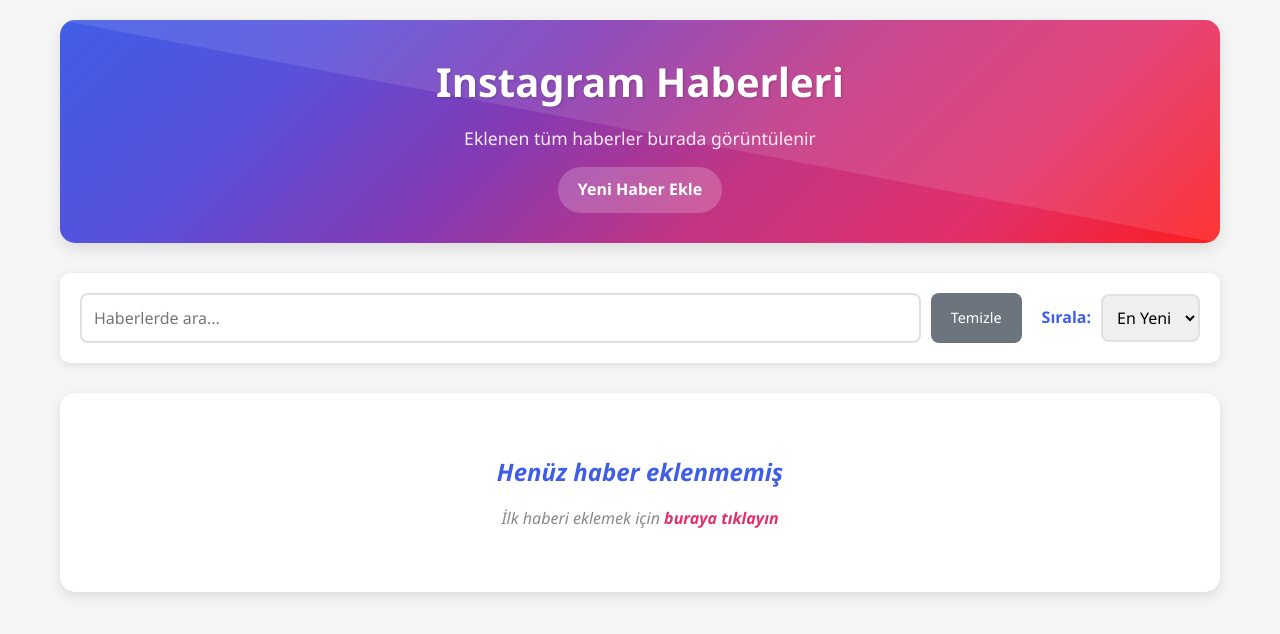
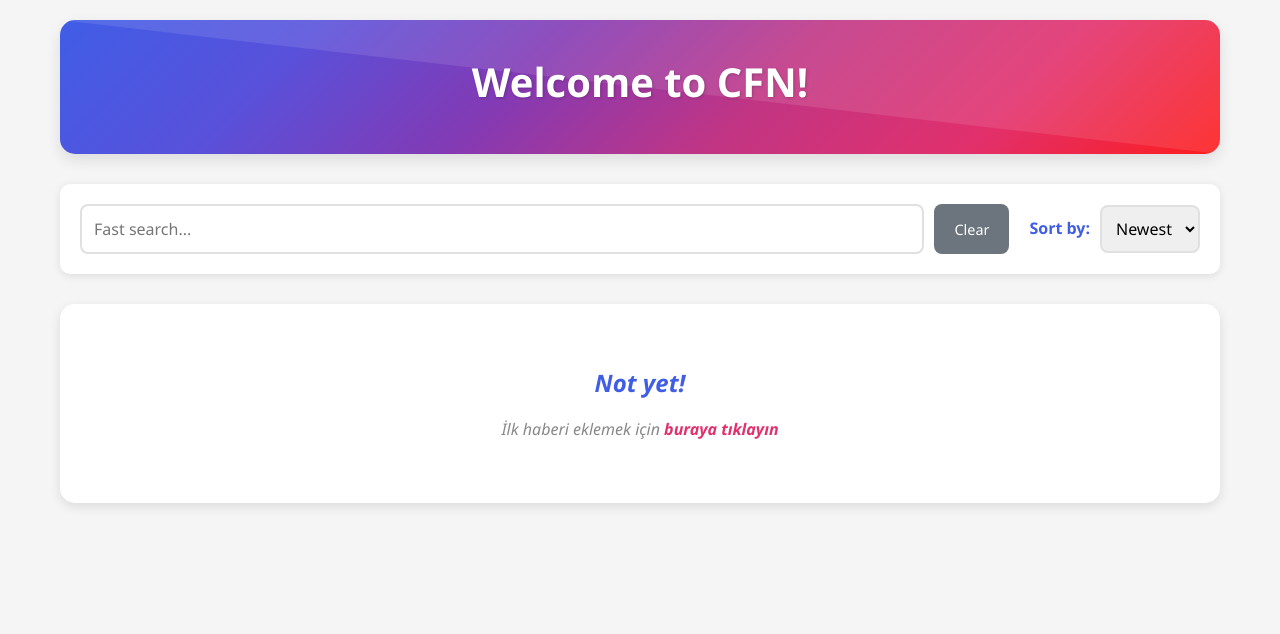
Before and after one commit to justclickfornews/cfn, a plain HTML site: page index.html in a window 1280 px wide. Drawn offline with Linux system fonts and the light colour scheme.

Commit message:
Translation

```diff
--- a/index.html
+++ b/index.html
@@ -3,27 +3,27 @@
 <head>
     <meta charset="UTF-8">
     <meta name="viewport" content="width=device-width, initial-scale=1.0">
-    <title>Instagram Haberleri</title>
+    <title>Welcome to CFN!</title>
     <link rel="stylesheet" href="view-news.css">
 </head>
 <body>
     <div class="container">
         <header>
-            <h1>Instagram Haberleri</h1>
-            <p>Eklenen tüm haberler burada görüntülenir</p>
-            <a href="add-news.html" class="add-link">Yeni Haber Ekle</a>
+            <h1>Welcome to CFN!</h1>
+    <!--   <p>Eklenen tüm haberler burada görüntülenir</p> -->
+     <!--          <a href="add-news.html" class="add-link">Yeni Haber Ekle</a>  -->
         </header>
 
         <div class="controls">
             <div class="search-box">
-                <input type="text" id="search-news" placeholder="Haberlerde ara...">
-                <button id="clear-search" class="btn-secondary">Temizle</button>
+                <input type="text" id="search-news" placeholder="Fast search...">
+                <button id="clear-search" class="btn-secondary">Clear</button>
             </div>
             <div class="sort-controls">
-                <label for="sort-news">Sırala:</label>
+                <label for="sort-news">Sort by:</label>
                 <select id="sort-news">
-                    <option value="newest">En Yeni</option>
-                    <option value="oldest">En Eski</option>
+                    <option value="newest">Newest</option>
+                    <option value="oldest">Oldest</option>
                 </select>
             </div>
         </div>
@@ -53,10 +53,10 @@
                 filteredNews = [...filteredNews].reverse();
             }
 
-            if (filteredNews.length === 0) {
+             if (filteredNews.length === 0) {
                 newsContainer.innerHTML = `
                     <div class="empty-message">
-                        <h3>Henüz haber eklenmemiş</h3>
+                        <h3>Not yet!</h3>
                         <p>İlk haberi eklemek için <a href="add-news.html">buraya tıklayın</a></p>
                     </div>
                 `;
```
